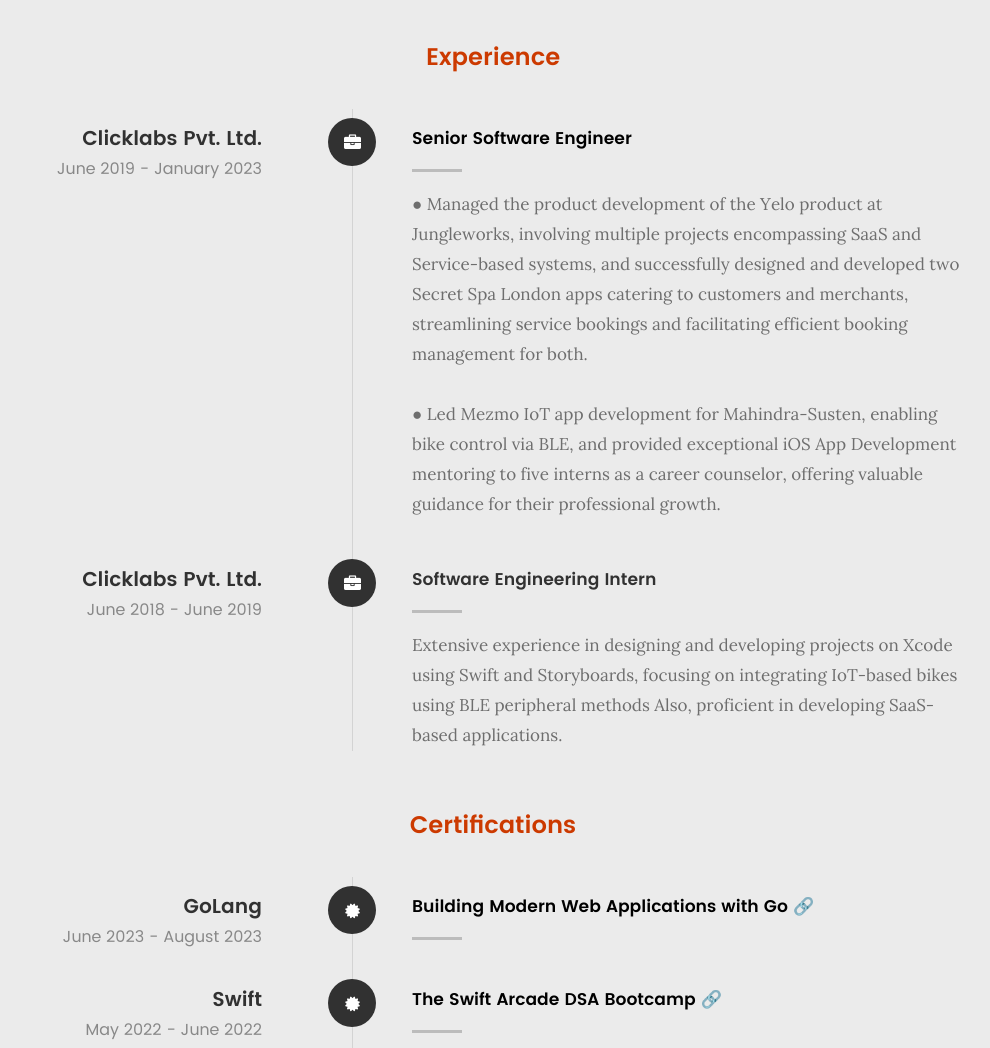
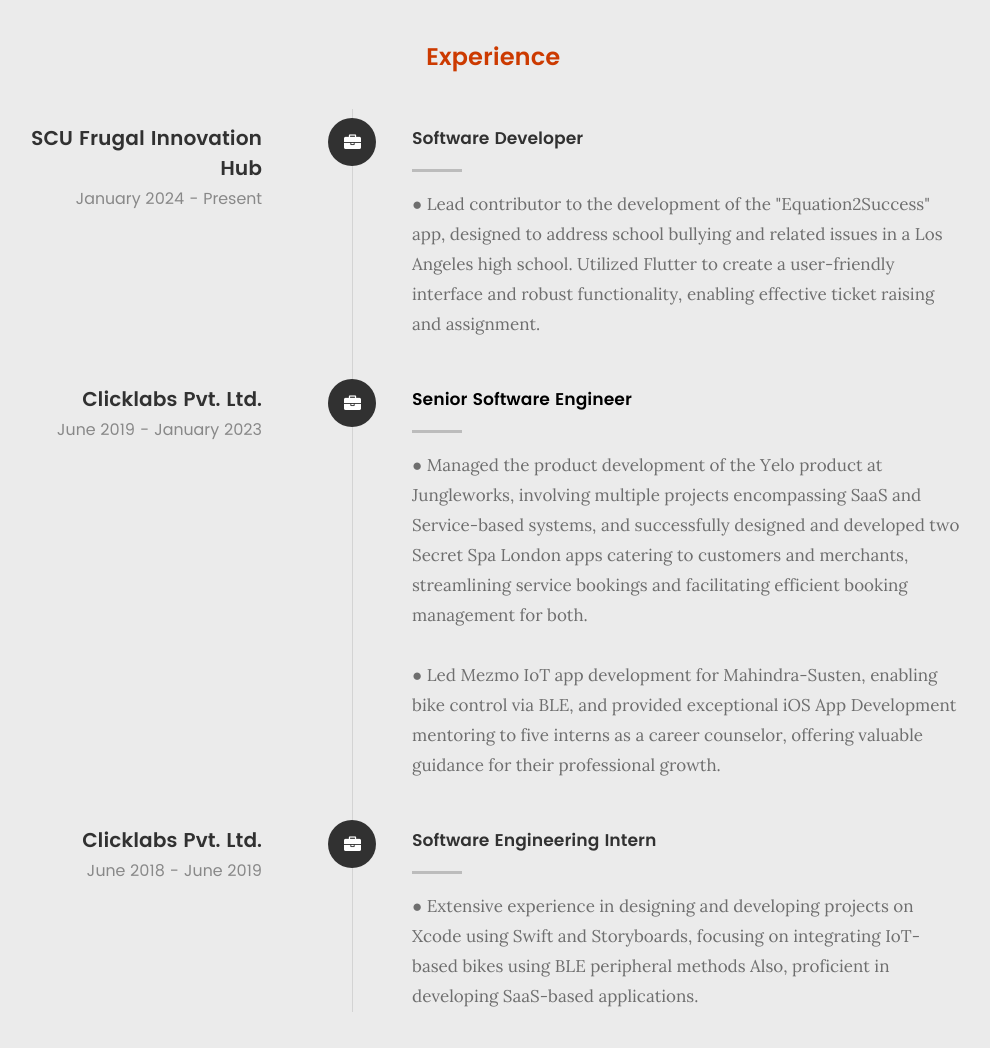
Before and after one commit to RahulDhiman93/Portfolio, a plain HTML site: page index.html in a window 1280 px wide. Shown: the part 2640-3688 px from the top of the page, without its empty margins (147-1137 px from the left). Drawn offline with nearby package versions, Linux system fonts and the light colour scheme; no server answers; files whose address does not match are found by name.

Commit message:
New resume and experience added

```diff
--- a/index.html
+++ b/index.html
@@ -170,7 +170,7 @@
 					</li>
 					<li>
 						<!--                         <div class="progress percent85"><span>90%</span></div> -->
-						<strong>PostgreSQL | MySQL</strong>
+						<strong>PostgreSQL | MySQL | MongoDB</strong>
 					</li>
 					<li>
 						<!--                         <div class="progress percent75"><span>75%</span></div> -->
@@ -178,7 +178,7 @@
 					</li>
 					<li>
 						<!--                         <div class="progress percent75"><span>75%</span></div> -->
-						<strong>Artificial Intelligence (Learning)</strong>
+						<strong>Next.js | Node.js | Vercel</strong>
 					</li>
 
 				</ul> <!-- /skill-bars -->
@@ -268,7 +268,7 @@
 		<div class="row button-section">
 			<div class="col-twelve">
 				<a href="#resume" title="Details" class="button stroke smoothscroll">Details</a>
-				<a href="RD_Resume_2024.pdf" title="Resume" class="button button-primary" target="_blank">Resume</a>
+				<a href="Rahul_Dhiman_Resume.pdf" title="Resume" class="button button-primary" target="_blank">Resume</a>
 				<a href="#contact" title="Connect" class="button stroke smoothscroll">Connect</a>
 			</div>
 		</div>
@@ -367,6 +367,24 @@
 						</div>
 
 						<div class="timeline-header">
+							<h3>SCU Frugal Innovation Hub</h3>
+							<p>January 2024 - Present</p>
+						</div>
+
+						<div class="timeline-content">
+							<h4><a href="https://www.scu.edu/engineering/labs--research/labs/frugal-innovation-hub/" target="_blank"></a>Software Developer</h4>
+							<p>● Lead contributor to the development of the "Equation2Success" app, designed to address school bullying and related issues in a Los Angeles high school. Utilized Flutter to create a user-friendly interface and robust functionality, enabling effective ticket raising and assignment.</p>
+						</div>
+
+					</div>
+
+					<div class="timeline-block">
+
+						<div class="timeline-ico">
+							<i class="fa fa-briefcase"></i>
+						</div>
+
+						<div class="timeline-header">
 							<h3>Clicklabs Pvt. Ltd.</h3>
 							<p>June 2019 - January 2023</p>
 						</div>
@@ -400,7 +418,7 @@
 
 						<div class="timeline-content">
 							<h4><a href="https://clicklabs.co/" target="_blank"></a>Software Engineering Intern</h4>
-							<p>Extensive experience in designing and developing projects on Xcode using Swift and
+							<p>● Extensive experience in designing and developing projects on Xcode using Swift and
 								Storyboards, focusing on integrating
 								IoT-based bikes using BLE peripheral methods Also, proficient in developing SaaS-based
 								applications.</p>
```
Also changed, not shown: 2 other files.
